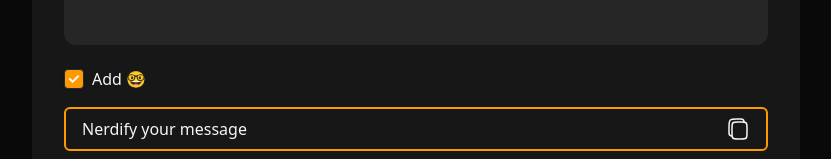
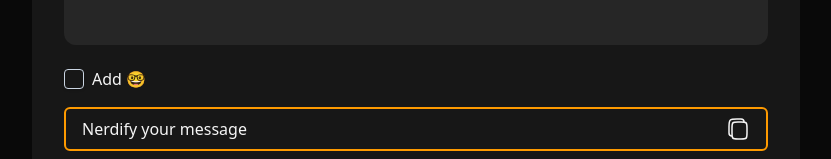
Before and after one commit to IskDev0/nerdify, a Vue app: page / in a window 1280 px wide. Shown: the part 378-537 px from the top of the page, without its empty margins (224-1055 px from the left). Built offline with nearby package versions, Linux system fonts and the light colour scheme.

Commit message:
fix checkbox

```diff
--- a/src/App.vue
+++ b/src/App.vue
@@ -79,10 +79,12 @@ async function copyToClipboard() {
 
       <div class="inline-flex items-center my-4">
         <label class="flex items-center cursor-pointer relative" for="check-2">
-          <input type="checkbox"
-                 checked
-                 class="peer h-5 w-5 cursor-pointer transition-all appearance-none rounded shadow hover:shadow-md border border-slate-300 checked:bg-amber-500 checked:border-slate-800"
-                 id="check-2"/>
+          <input
+              v-model="addEmoji"
+              type="checkbox"
+              checked
+              class="peer h-5 w-5 cursor-pointer transition-all appearance-none rounded shadow hover:shadow-md border border-slate-300 checked:bg-amber-500 checked:border-slate-800"
+              id="check-2"/>
           <span
               class="absolute text-white opacity-0 peer-checked:opacity-100 top-1/2 left-1/2 transform -translate-x-1/2 -translate-y-1/2">
      <Check/>
--- a/vite.config.js
+++ b/vite.config.js
@@ -5,13 +5,14 @@ import { VitePWA } from 'vite-plugin-pwa'
 
 // https://vite.dev/config/
 export default defineConfig({
+    base: '/nerdify/',
     plugins: [
         vue(),
         tailwindcss(),
         VitePWA({
             registerType: 'autoUpdate',
             devOptions: {
-                enabled: true,  // Включаем PWA в режиме разработки
+                enabled: true,
             },
             manifest: {
                 name: 'Nerdify',
```
